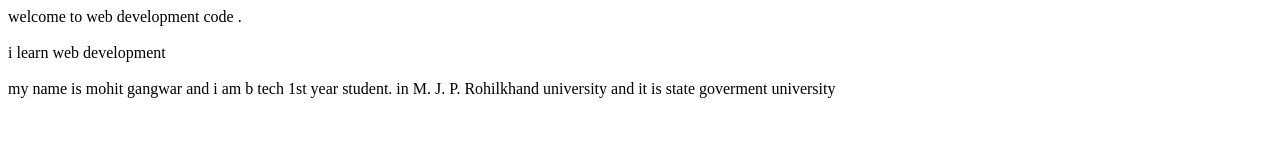
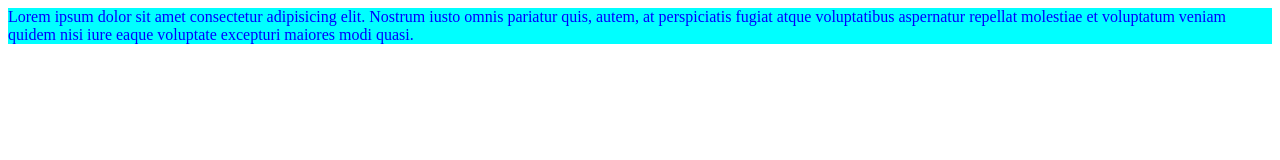
Before and after one commit to mohit-gangwar-electronics/Web-development-HTML-, a plain HTML site: page index.html in a window 1280 px wide. Drawn offline with Linux system fonts and the light colour scheme.

Commit message:
Linked HTML, CSS, and JS files and Added JS alert
Practiced linking external CSS and JavaScript files to the main HTML document. Added a simple JS alert to verify that the script is connected properly.

```diff
--- a/index.html
+++ b/index.html
@@ -3,22 +3,14 @@
 <head>
     <meta charset="UTF-8">
     <meta name="viewport" content="width=device-width, initial-scale=1.0">
-    <title>web development</title>
+    <title>how to link css and js</title>
+    <script src="script.js"></script>
 </head>
 <body>
-    <div>
-        welcome to web development code .
-    </div>
-
-    <br>
+    <link rel="stylesheet" href="style.css">
 
     <div>
-        i learn web development
-    </div>
-    <br>
-
-    <div>
-        my name is mohit gangwar and i am b tech 1st year student. in M. J. P. Rohilkhand university and it is state goverment university
+        Lorem ipsum dolor sit amet consectetur adipisicing elit. Nostrum iusto omnis pariatur quis, autem, at perspiciatis fugiat atque voluptatibus aspernatur repellat molestiae et voluptatum veniam quidem nisi iure eaque voluptate excepturi maiores modi quasi.
     </div>
 
 </body>
--- /dev/null
+++ b/script.js
@@ -0,0 +1 @@
+alert("hey, welcome to my page")
--- /dev/null
+++ b/style.css
@@ -0,0 +1,4 @@
+div{
+    color: blue;
+    background-color: aqua;
+}
```
